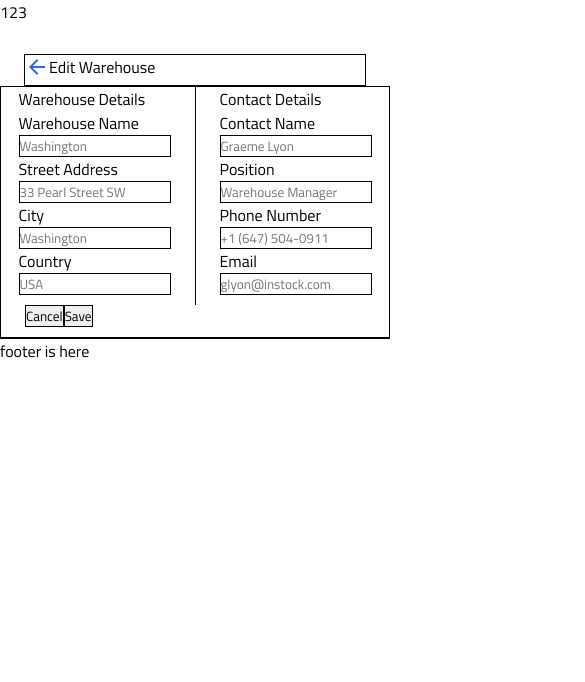
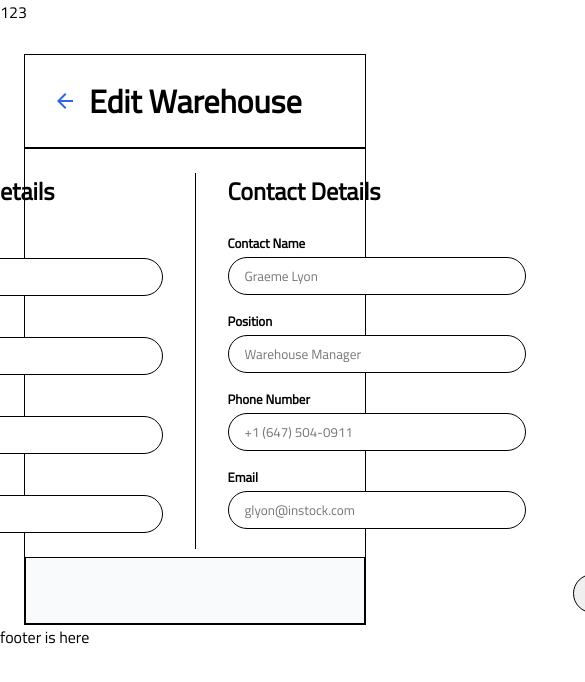
Before and after one commit to wrrouman/Group-2-Front-End-In-Stock, a React (Create React App) app: page /edit_warehouse/123 in a window 390 px wide. Shown: the top 682 px of the page, 585 px wide, since content can reach past the window. Built offline with nearby package versions, Linux system fonts and the light colour scheme.

Commit message:
Updated 'Edit Warehouse' mobile/tablet/desktop CSS style

```diff
--- a/src/components/Warehouse_Edit/Warehouse_Edit.js
+++ b/src/components/Warehouse_Edit/Warehouse_Edit.js
@@ -12,54 +12,54 @@ function Warehouse_Edit() {
             <p>{ warehouseID }</p>
             <div className="Warehouse-Edit__page">
                 <div className="Warehouse-Edit__header">
-                    <NavLink to={"/warehouse_details/123"}>
+                    <NavLink to={"/warehouse_details/123"} className="Warehouse-Edit__header--arrowbackicon-link">
                     {/* <NavLink to={`/warehouse_details/${warehouseID}`}> */}
-                        <img src={Arrow_Back}/>
+                        <img src={Arrow_Back} className="Warehouse-Edit__header--arrowbackicon"/>
                     </NavLink>
 
-                    <p>Edit Warehouse</p>
+                    <p className="Warehouse-Edit__header--title">Edit Warehouse</p>
                 </div>
 
                 <form className="Warehouse-Edit__form">
                     <div className="Warehouse-Edit__block">
                         <div className="Warehouse-Edit__formblock--warehouse-details">
-                            <p>Warehouse Details</p>
+                            <p className="Warehouse-Edit__formblock--title">Warehouse Details</p>
 
-                            <label >Warehouse Name</label>
-                            <input placeholder="Washington" />
+                            <label className="Warehouse-Edit__warehouse-details--title">Warehouse Name</label>
+                            <input placeholder="Washington" className="Warehouse-Edit__warehouse-details--input"/>
 
-                            <label>Street Address</label>
-                            <input placeholder="33 Pearl Street SW" />
+                            <label className="Warehouse-Edit__warehouse-details--title">Street Address</label>
+                            <input placeholder="33 Pearl Street SW" className="Warehouse-Edit__warehouse-details--input"/>
 
-                            <label>City</label>
-                            <input placeholder="Washington"/>
+                            <label className="Warehouse-Edit__warehouse-details--title">City</label>
+                            <input placeholder="Washington" className="Warehouse-Edit__warehouse-details--input"/>
 
-                            <label>Country</label>
-                            <input placeholder="USA" />
+                            <label className="Warehouse-Edit__warehouse-details--title">Country</label>
+                            <input placeholder="USA" className="Warehouse-Edit__warehouse-details--input"/>
                         </div>
 
                         <div className="Warehouse-Edit__formblock--contact-details">
-                            <p>Contact Details</p>
+                            <p className="Warehouse-Edit__formblock--title">Contact Details</p>
 
-                            <label>Contact Name</label>
-                            <input placeholder="Graeme Lyon" />
+                            <label className="Warehouse-Edit__contact-details--title">Contact Name</label>
+                            <input placeholder="Graeme Lyon" className="Warehouse-Edit__contact-details--input"/>
 
-                            <label>Position</label>
-                            <input placeholder="Warehouse Manager" />
+                            <label className="Warehouse-Edit__contact-details--title">Position</label>
+                            <input placeholder="Warehouse Manager" className="Warehouse-Edit__contact-details--input"/>
 
-                            <label>Phone Number</label>
-                            <input placeholder="+1 (647) 504-0911" />
+                            <label className="Warehouse-Edit__contact-details--title">Phone Number</label>
+                            <input placeholder="+1 (647) 504-0911" className="Warehouse-Edit__contact-details--input"/>
 
-                            <label>Email</label>
-                            <input placeholder="glyon@instock.com" />
+                            <label className="Warehouse-Edit__contact-details--title">Email</label>
+                            <input placeholder="glyon@instock.com" className="Warehouse-Edit__contact-details--input"/>
                         </div>
 
                     </div>
 
 
                     <div className="Warehouse-Edit__buttonblock">
-                        <button>Cancel</button>
-                        <button>Save</button>
+                        <button className="Warehouse-Edit__cancelbutton">Cancel</button>
+                        <button className="Warehouse-Edit__savebutton">Save</button>
                     </div>
 
                 </form>
--- a/src/components/Warehouse_Edit/Warehouse_Edit.scss
+++ b/src/components/Warehouse_Edit/Warehouse_Edit.scss
@@ -16,32 +16,105 @@
         display: flex;
         flex-direction: row;
         border-bottom: 0.0625rem solid black;
+        height: 92px;
+        align-items: center;
+    }
+
+    .Warehouse-Edit__header--arrowbackicon-link {
+        width: 24px;
+        height: 24px;
+        margin-left: 28px;
+    }
+
+
+    .Warehouse-Edit__header--title {
+        font-size: 28px;
+        font-weight: bold;
+        margin-left: 12px;
+    }
+
+    .Warehouse-Edit__formblock--title {
+        font-size: 20px;
+        font-weight: bold;
+        padding-bottom: 24px;
     }
 
     .Warehouse-Edit__formblock--warehouse-details {
+        padding-left: 24px;
+        padding-right: 24px;
+        padding-top: 16px;
+        padding-bottom: 8px;
+        display: flex;
+        flex-direction: column;
+        border-bottom: 0.0625rem solid black;
+    }
+
+    .Warehouse-Edit__warehouse-details--title {
+        font-size: 13px;
+        font-weight: bold;
+        padding-bottom: 4px;
+    }
+
+    .Warehouse-Edit__warehouse-details--input {
+        width: 280px;
+        height: 20px;
+        border-radius: 20px;
+        padding-left: 16px;
+        padding-top: 8px;
+        padding-bottom: 8px;
+        margin-bottom: 16px;
+    }
+
+    .Warehouse-Edit__formblock--contact-details {
         padding-left: 1.5rem;
         padding-right: 1.5rem;
+        padding-top: 16px;
         display: flex;
         flex-direction: column;
         padding-bottom: 0.625rem;
         border-bottom: 0.0625rem solid black;
     }
 
-    .Warehouse-Edit__formblock--contact-details {
-        padding-left: 1.5rem;
-        padding-right: 1.5rem;
-        display: flex;
-        flex-direction: column;
-        padding-bottom: 0.625rem;
+    .Warehouse-Edit__contact-details--title {
+        font-size: 13px;
+        font-weight: bold;
+        padding-bottom: 4px;
+    }
+
+    .Warehouse-Edit__contact-details--input {
+        width: 280px;
+        height: 20px;
+        border-radius: 20px;
+        padding-left: 16px;
+        padding-top: 8px;
+        padding-bottom: 8px;
+        margin-bottom: 16px;
     }
 
     .Warehouse-Edit__buttonblock {
         padding-left: 1.5rem;
         padding-right: 1.5rem;
+        padding-top: 16px;
+        padding-bottom: 16px;
         display: flex;
         flex-direction: row;
+        gap: 17px;
         padding-bottom: 0.625rem;
         border-bottom: 0.0625rem solid black;
+    }
+
+    .Warehouse-Edit__cancelbutton {
+        padding: 8px 51px;
+        font-size: 13px;
+        border-radius: 20px;
+    }
+
+    .Warehouse-Edit__savebutton {
+        padding: 8px 51px;
+        font-size: 13px;
+        border-radius: 20px;
+        color: white;
+        background-color: #2E66E5;
     }
 }
 
@@ -62,7 +135,17 @@
         border: 0.0625rem solid black;
     }
 
+    .Warehouse-Edit__header--title {
+        font-size: 32px;
+    }
+
+    .Warehouse-Edit__formblock--title {
+        font-size: 24px;
+    }
+
     .Warehouse-Edit__form {
+        margin-left: 1.5rem;
+        margin-right: 1.5rem;
         border: 0.0625rem solid black;
     }
 
@@ -75,8 +158,78 @@
     .Warehouse-Edit__formblock--warehouse-details {
         border-bottom: none;
         border-right: 0.0625rem solid black;
+        padding-top: 0px;
+        padding-bottom: 0px;
+        padding-left: 32px;
+        padding-right: 32px;
+        margin-top: 24px;
+        margin-bottom: 8px;
+    }
+
+    .Warehouse-Edit__warehouse-details--title {
+        font-size: 14px;
+    }
+
+    .Warehouse-Edit__formblock--contact-details {
+        border-bottom: none;
+        padding-top: 0px;
+        padding-bottom: 0px;
+        padding-left: 32px;
+        padding-right: 32px;
+        margin-top: 24px;
+        margin-bottom: 8px;
+    }
+
+    .Warehouse-Edit__buttonblock {
+        background-color: #F7F8F9B2;
+        border: 1px solid black;
+    }
+
+    .Warehouse-Edit__cancelbutton {
+        margin-left: 523px;
+        padding: 8px 16px;
+        font-size: 14px;
+    }
+
+    .Warehouse-Edit__savebutton {
+        padding: 8px 16px;
+        font-size: 14px;
     }
 }
 
 @media screen and (min-device-width: 1280px){
+    .Warehouse-Edit__header {
+        margin-left: 130px;
+        margin-right: 130px;
+    }
+
+    .Warehouse-Edit__form {
+        margin-left: 130px;
+        margin-right: 130px;
+    }
+
+    .Warehouse-Edit__formblock--warehouse-details {
+        padding-left: 40px;
+        padding-right: 40px;
+        margin-bottom: 16px;
+    }
+
+    .Warehouse-Edit__warehouse-details--input {
+        width: 429px;
+    }
+
+    .Warehouse-Edit__formblock--contact-details {
+        padding-left: 40px;
+        padding-right: 40px;
+        margin-bottom: 16px;
+    }
+
+    .Warehouse-Edit__contact-details--input {
+        width: 429px;
+    }
+
+    .Warehouse-Edit__cancelbutton {
+        margin-left: 830px;
+    }
+
 }
```
